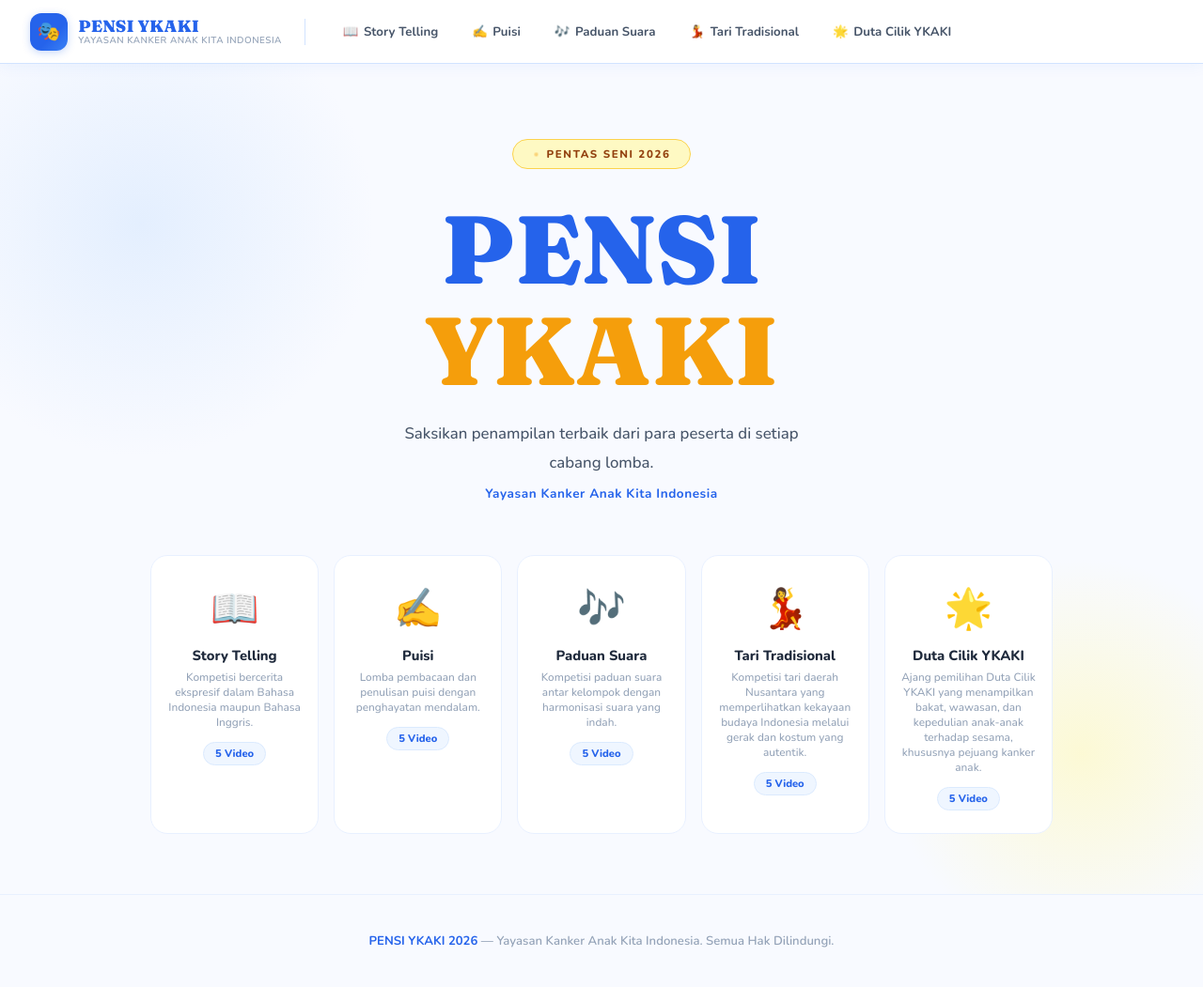
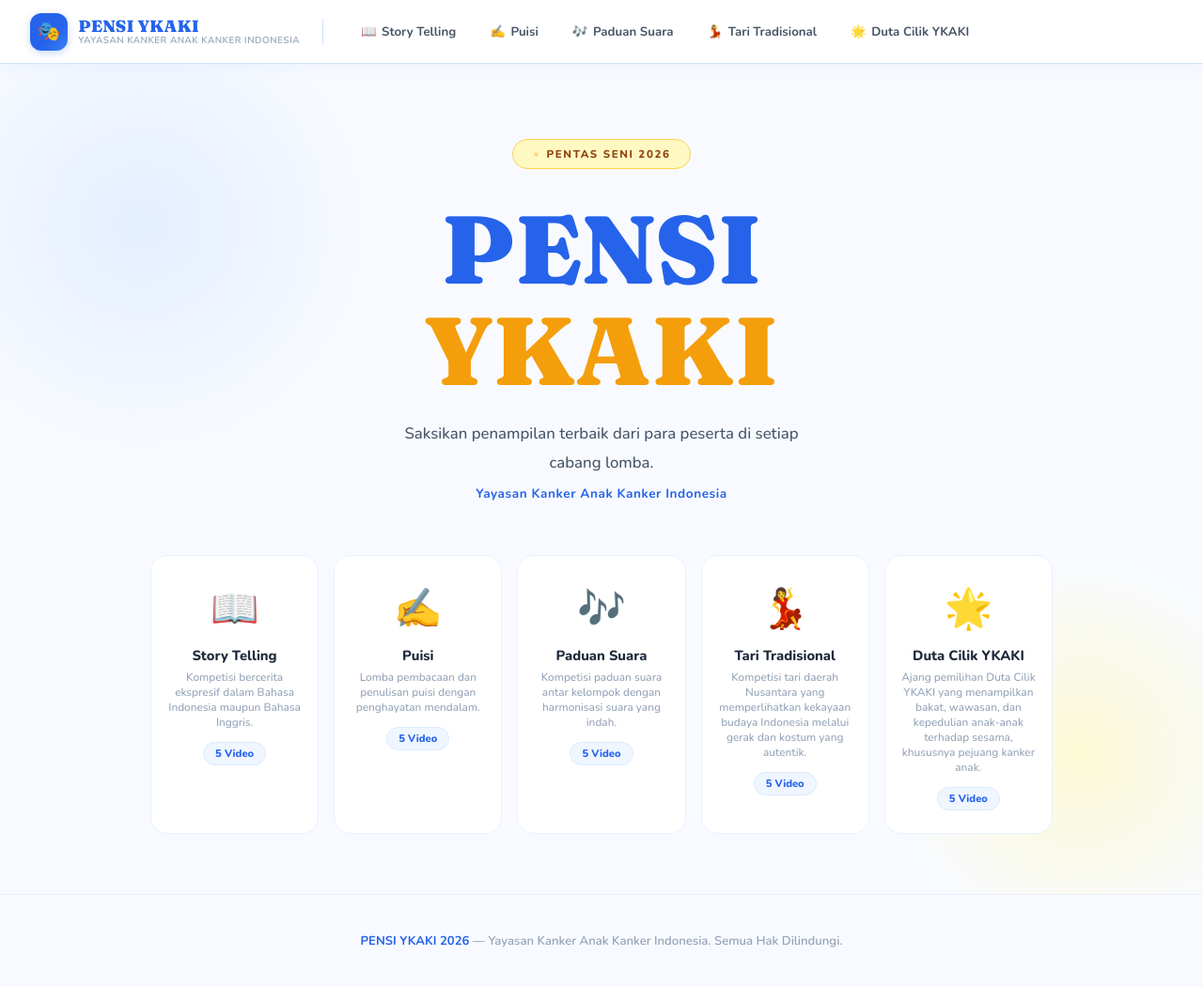
Before and after one commit to YKAKI129/PENSI_2026, a plain HTML site: page BARAT/index.html in a window 1280 px wide. Shown: the whole page at 94% size. Drawn offline with nearby package versions, Linux system fonts and the light colour scheme.

Commit message:
Update index.html

```diff
--- a/BARAT/index.html
+++ b/BARAT/index.html
@@ -375,7 +375,7 @@
     <div class="nav-brand-logo">🎭</div>
     <div class="nav-brand-text">
       <span class="t1">PENSI YKAKI</span>
-      <span class="t2">Yayasan Kanker Anak Kita Indonesia</span>
+      <span class="t2">Yayasan Kanker Anak Kanker Indonesia</span>
     </div>
   </div>
   <div class="nav-divider"></div>
@@ -393,11 +393,11 @@
       <span class="kuning">YKAKI</span>
     </h1>
     <p class="hero-sub">Saksikan penampilan terbaik dari para peserta di setiap cabang lomba.</p>
-    <p class="hero-org">Yayasan Kanker Anak Kita Indonesia</p>
+    <p class="hero-org">Yayasan Kanker Anak Kanker Indonesia</p>
     <div class="home-grid" id="homeGrid"></div>
   </section>
   <footer>
-    <strong>PENSI YKAKI 2026</strong> — Yayasan Kanker Anak Kita Indonesia. Semua Hak Dilindungi.
+    <strong>PENSI YKAKI 2026</strong> — Yayasan Kanker Anak Kanker Indonesia. Semua Hak Dilindungi.
   </footer>
 </div>
 
@@ -535,7 +535,7 @@
         <div class="video-grid">${videosHTML}</div>
       </div>
       <footer>
-        <strong>PENSI YKAKI 2026</strong> — Yayasan Kanker Anak Kita Indonesia. Semua Hak Dilindungi.
+        <strong>PENSI YKAKI 2026</strong> — Yayasan Kanker Anak Kanker Indonesia. Semua Hak Dilindungi.
       </footer>
     `;
     document.body.appendChild(page);
```
